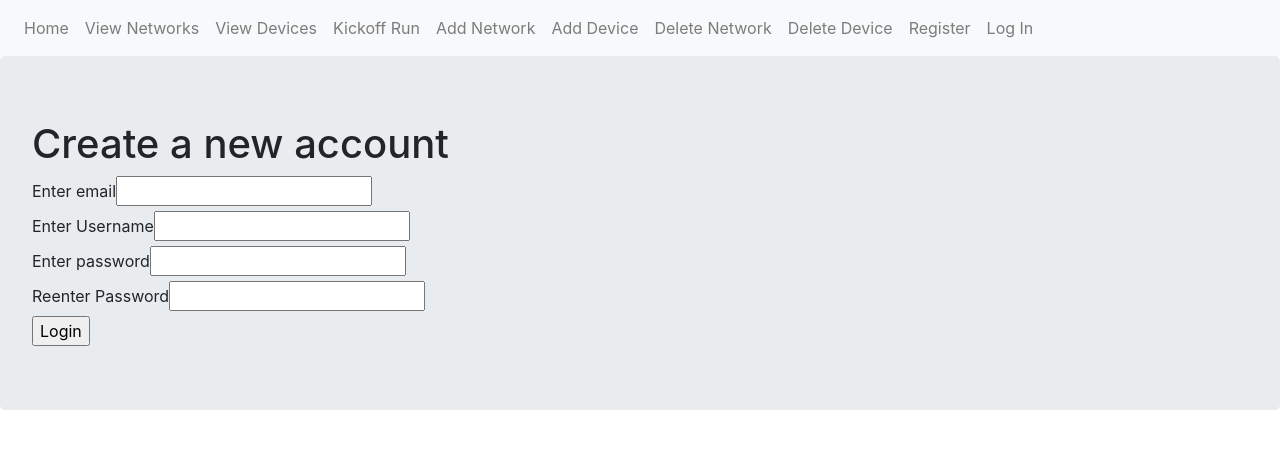
After one commit to maddun01/web-app-assignment, a Flask app: page /auth/register in a window 1280 px wide. The commit adds this page. Shown: the top 449 px of the page. Run offline with Flask 3, Linux system fonts and the light colour scheme; some libraries are stand-ins or nearby versions.

Commit message:
Add authentication files with blueprint

```diff
--- /dev/null
+++ b/web_application/forms/authentication_form.py
@@ -0,0 +1,27 @@
+## FORM
+
+from flask_wtf import FlaskForm
+from web_application.models.model import User
+from wtforms import StringField, PasswordField, SubmitField, ValidationError
+from wtforms.validators import DataRequired, Email, EqualTo
+
+
+class LoginForm(FlaskForm):
+    username = StringField("Enter Username", validators=[DataRequired()])
+    password = PasswordField("Enter password", validators=[DataRequired()])
+    submit = SubmitField("Login")
+
+class RegistrationForm(FlaskForm):
+    email = StringField("Enter email", validators=[DataRequired(), Email()])
+    username = StringField("Enter Username", validators=[DataRequired()])
+    password = PasswordField("Enter password", validators=[DataRequired(), EqualTo("confirm_password", message="Passwords do not match")])
+    confirm_password = PasswordField("Reenter Password", validators=[DataRequired()])
+    submit = SubmitField("Login")
+
+    def validate_email(self,email):
+        if User.query.filter_by(email=self.email.data).first():
+            raise ValidationError("Email has already been registered")
+
+    def validate_username(self,username):
+        if User.query.filter_by(username=self.username.data).first():
+            raise ValidationError("Username is already taken")
--- /dev/null
+++ b/web_application/templates/authentication/register.html
@@ -0,0 +1,21 @@
+<!-- REGISTER TEMPLATE -->
+
+{% extends "base.html" %}
+{% block content %}
+<div class="jumbotron">
+    <h1>Create a new account</h1>
+    <form method="POST">
+        {{form.hidden_tag()}}
+        {{form.email.label}}{{form.email()}}
+        <br>
+        {{form.username.label}}{{form.username()}}
+        <br>
+        {{form.password.label}}{{form.password()}}
+        <br>
+        {{form.confirm_password.label}}{{form.confirm_password()}}
+        <br>
+        {{form.submit()}}
+
+    </form>
+</div>
+{% endblock %}
--- a/web_application/templates/base.html
+++ b/web_application/templates/base.html
@@ -28,6 +28,12 @@
             <a class="nav-item nav-link" href="{{url_for('devices.add_device')}}">Add Device</a>
             <a class="nav-item nav-link" href="{{url_for('networks.delete_network')}}">Delete Network</a>
             <a class="nav-item nav-link" href="{{url_for('devices.delete_device')}}">Delete Device</a>
+            {% if current_user.is_authenticated %}
+            <a class="nav-item nav-link" href="{{url_for('authentication.logout')}}">Log Out</a>
+            {% else %}
+            <a class="nav-item nav-link" href="{{url_for('authentication.register')}}">Register</a>
+            <a class="nav-item nav-link" href="{{url_for('authentication.login')}}">Log In</a>
+            {% endif %}
         </div>
     </nav>
 
--- /dev/null
+++ b/web_application/views/authentication_view.py
@@ -0,0 +1,51 @@
+## VIEW
+from flask import Blueprint, redirect, render_template, url_for,flash, request
+from flask_login import login_user, login_required, logout_user
+from web_application import db
+from web_application.forms.authentication_form import LoginForm, RegistrationForm
+from web_application.models.model import User
+
+authentication_blueprint = Blueprint(
+    "authentication", __name__, template_folder="../templates/authentication"
+)
+
+@authentication_blueprint.route("/logout")
+@login_required
+def logout():
+    logout_user()
+    flash("You have been logged out")
+    return redirect(url_for("index"))
+
+@authentication_blueprint.route("login", methods=["GET", "POST"])
+def login():
+    """Logs in the user so they can access protected pages"""
+    form = LoginForm()
+
+    if form.validate_on_submit():
+        # gets the requested user object from the database
+        user_object = User.query.filter_by(email=form.username.data).first()
+        if user_object is not None and user_object.check_password(form.password.data):
+            login_user(user_object)
+            flash("You have successfully logged in!")
+            next_page = request.args.get("next")
+            print(next_page)
+            if next_page == None or not next[0]=="/":
+                next_page = url_for("index")
+            return redirect(next_page)
+    return render_template("login.html", form=form)
+
+@authentication_blueprint.route("/register", methods=["GET", "POST"])
+def register():
+    """Registers a new user account and saves it to the database"""
+    form = RegistrationForm()
+
+    if form.validate_on_submit():
+        new_user = User(email=form.email.data,
+                    username=form.username.data,
+                    password=form.password.data)
+
+        db.session.add(new_user)
+        db.session.commit()
+        flash("Successfully registered! Please log in")
+        return redirect(url_for("authentication.login"))
+    return render_template("register.html", form=form)
```
Also changed, not shown: web_application/__init__.py (+10 -0 lines), web_application/models/model.py (+28 -1 lines), web_application/templates/authentication/login.html (added, +17 -0 lines).
